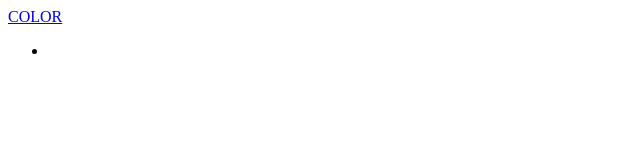
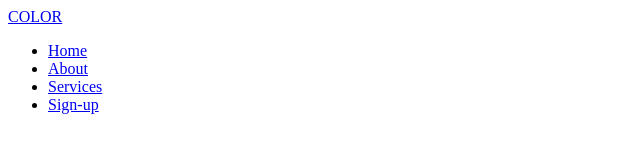
Before and after one commit to Santanu29/webpage-tutorial, a plain HTML site: page index.html in a window 1280 px wide. Shown: the whole page, without its empty margins (0-640 px from the left). Drawn offline with Linux system fonts and the light colour scheme.

Commit message:
navbar added

```diff
--- a/index.html
+++ b/index.html
@@ -18,7 +18,18 @@
 					<span class="bar"></span>
 				</div>
 				<ul class="navbar-menu">
-					<li class="navbar-item"></li>
+					<li class="navbar-item">
+						<a href="#home" class="navbar-links" id="home-page">Home</a>
+					</li>
+					<li class="navbar-item">
+						<a href="#about" class="navbar-links" id="about-page">About</a>
+					</li>
+					<li class="navbar-item">
+						<a href="#services" class="navbar-links" id="services-page">Services</a>
+					</li>
+					<li class="navbar-btn">
+						<a href="#sign_up" class="button" id="signup">Sign-up</a>
+					</li>
 				</ul>
 			</div>
 		</nav>
```
